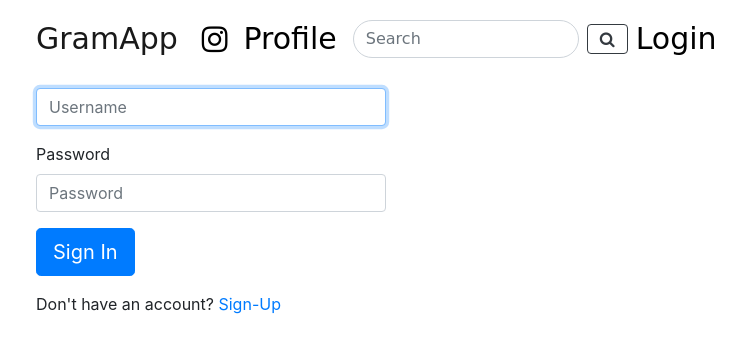
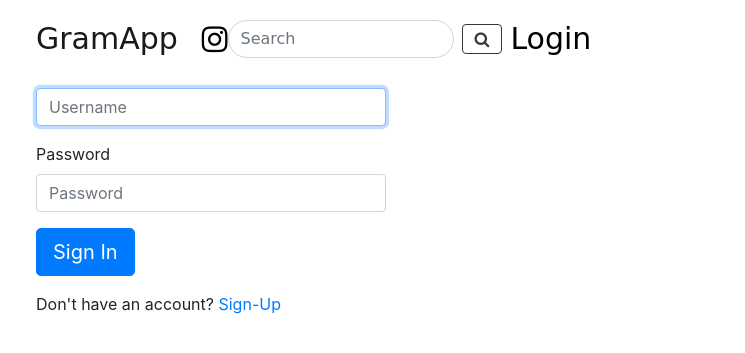
Before and after one commit to erastus-1/GramApp, a Django app: page /accounts/login/?next=/comment/1 in a window 1280 px wide. Shown: the top 353 px of the page, without its empty margins (49-794 px from the left). Run offline with Django 3.2, Linux system fonts and the light colour scheme; some libraries are stand-ins or nearby versions.

Commit message:
deployment

```diff
--- a/gramapp/templates/navbar.html
+++ b/gramapp/templates/navbar.html
@@ -9,7 +9,6 @@
     <div class="collapse navbar-collapse" id="navbarToggle" style="font-family: 'Pacifico', cursive; font-size:30px;">
       <a class="" href="{% url 'home' %}"><i class="fa fa-instagram" style="font-size:30px;color:black"></i></a>
       <form class="form-inline my-2 my-lg-0" action="{% url 'search' %}">
-        <a style="color: black;" class="nav-item nav-link" href="{% url 'showprofile' id=user.id %}">Profile</a>
         <input style="border-radius: 70px;" class="form-control mr-sm-2" type="search" name="username"
           placeholder="Search" aria-label="Search">
         <button class="btn btn-outline-dark my-2 my-sm-0" type="submit"><i class="fa fa-search"></i>
```
